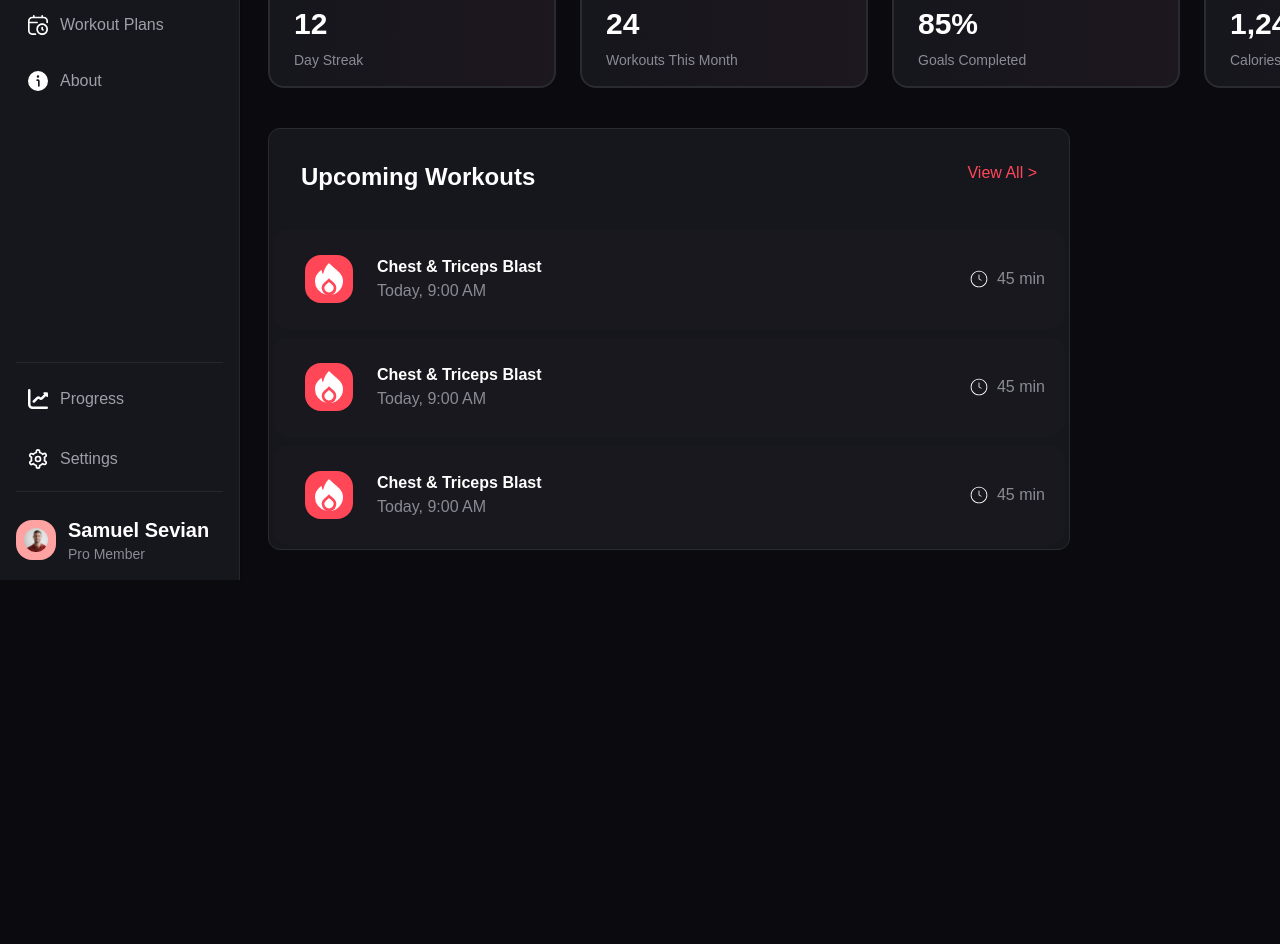
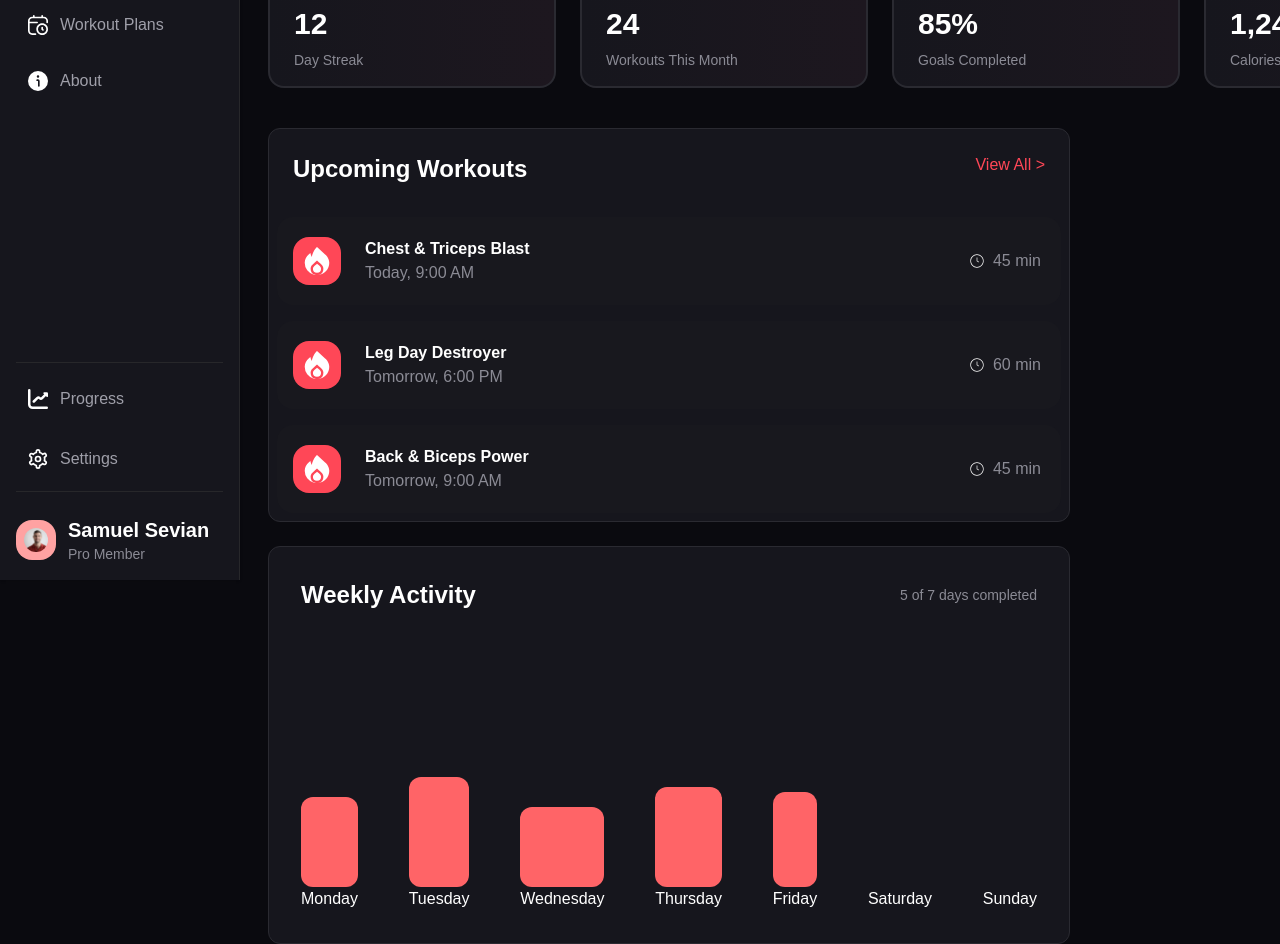
Before and after one commit to blankDignity/Workout-App, a React (Vite) app in the folder frontend/: page / in a window 1280 px wide. Shown: the part 220-1164 px from the top of the page. Before the commit the page ends 800 px from the top, so only its background shows below. Built offline with nearby package versions, Linux system fonts and the light colour scheme; a web font is replaced by a local one.

Commit message:
added weekly activity component

```diff
--- a/frontend/src/components/upcomingWorkouts.tsx
+++ b/frontend/src/components/upcomingWorkouts.tsx
@@ -6,12 +6,12 @@ const upcomingWorkouts: UpcomingWorkout[] = [{
   label: "Chest & Triceps Blast", dateAndTime: "Today, 9:00 AM", duration: "45 min"
 },
   {
-    label: "Chest & Triceps Blast", dateAndTime: "Today, 9:00 AM", duration: "45 min"
-  }, {label: "Chest & Triceps Blast", dateAndTime: "Today, 9:00 AM", duration: "45 min"}]
+    label: "Leg Day Destroyer", dateAndTime: "Tomorrow, 6:00 PM", duration: "60 min"
+  }, {label: "Back & Biceps Power", dateAndTime: "Tomorrow, 9:00 AM", duration: "45 min"}]
 
 export function UpcomingWorkouts() {
-  return (<div className="flex flex-col w-200.5 border border-[#2a2a31] *:p-8 rounded-xl mt-10 bg-[#16161d]">
-    <div className={"flex justify-between"}>
+  return (<div className="flex flex-col w-200.5 border border-[#2a2a31] rounded-xl mt-10 bg-[#16161d]">
+    <div className={"flex justify-between p-6"}>
       <span className={"font-bold text-2xl flex-100"}>Upcoming Workouts</span>
       <Link to={"/workoutPlans"} className={"text-[#ff4757] group"}>
         <span className={"group-hover:underline"}>View All </span>
--- /dev/null
+++ b/frontend/src/components/weeklyActivity.tsx
@@ -0,0 +1,30 @@
+import {WeeklyActivityBar} from "./weeklyActivityBar.tsx";
+
+const timeSpentWorkingOut = [
+  {day: "Monday", duration: 90 },
+  {day: "Tuesday", duration: 110},
+  {day: "Wednesday", duration: 80},
+  {day: "Thursday", duration: 100},
+  {day: "Friday", duration: 95},
+  {day: "Saturday", duration: 0},
+  {day: "Sunday", duration: 0},
+]
+
+
+export function WeeklyActivity() {
+  return (
+      <div className={"w-200.5 bg-[#16161d] border border-[#2a2a31] mt-6 rounded-xl"}>
+        <div className={"flex justify-between items-center p-8"}>
+          <div className={"font-bold text-2xl flex-100"}>Weekly Activity</div>
+          <div className={"text-[#8b8b95] text-sm"}>5 of 7 days completed</div>
+        </div>
+
+        <div className={"flex justify-between items-center p-8 h-75"}>
+        {timeSpentWorkingOut.map((day) => (
+            <WeeklyActivityBar dayBar={day}/>
+        ))}
+        </div>
+
+      </div>
+  );
+}
--- /dev/null
+++ b/frontend/src/components/weeklyActivityBar.tsx
@@ -0,0 +1,16 @@
+import type {TimeSpentWorkingOut} from "../types/timeSpentWorkingOut.ts";
+
+type dayBarProps = {
+  dayBar: TimeSpentWorkingOut
+}
+
+export function WeeklyActivityBar({dayBar}: dayBarProps) {
+  return (
+      <div className={"flex flex-col h-full justify-end"}>
+
+        <div style={{height: `${dayBar.duration}px`}}
+             className={`bg-red-400 rounded-xl`}></div>
+        <div>{dayBar.day}</div>
+      </div>
+  )
+}
--- a/frontend/src/components/workoutCard.tsx
+++ b/frontend/src/components/workoutCard.tsx
@@ -5,9 +5,9 @@ interface WorkoutCardProps {
 }
 
 export function WorkoutCard({workout}: WorkoutCardProps) {
-  return (<div className={"flex justify-between items-center bg-[#18181e] hover:bg-[#1e1e26] m-1 rounded-2xl h-25"}>
-    <div className={"flex gap-6 items-center"}>
-      <svg className={"w-12 h-12 bg-[#ff4757] p-2 rounded-2xl"} fill="white" id="Layer_1" data-name="Layer 1"
+  return (<div className={"flex justify-between items-center bg-[#18181e] hover:bg-[#1e1e26] m-2 rounded-2xl h-22"}>
+    <div className={"flex gap-6 items-center p-4"}>
+      <svg className={"w-12 h-12 bg-[#ff4757] p-2.5 rounded-2xl"} fill="white" id="Layer_1" data-name="Layer 1"
            viewBox="0 0 24 24">
         <path
             d="M15.477,18.61c0-1.283-.808-2.029-2.357-3.344-.35-.3-.728-.618-1.118-.972-.445.409-.868.769-1.256,1.1C9.2,16.7,8.523,17.339,8.523,18.61a3.477,3.477,0,0,0,6.954,0Z"/>
@@ -19,8 +19,8 @@ export function WorkoutCard({workout}: WorkoutCardProps) {
         <div className={"text-[#8b8b95]"}>{workout.dateAndTime}</div>
       </div>
     </div>
-    <div className={"flex gap-2 -mr-3 text-[#8b8b95] items-center font-medium"}>
-      <svg className="w-5" viewBox="0 0 24 24">
+    <div className={"flex gap-2 -mr-3 p-8 text-[#8b8b95] items-center font-medium"}>
+      <svg className="w-4" viewBox="0 0 24 24">
         <path fill="#ffffff"
               d="M14.848 13.067L12.5 11.711V7a.5.5 0 0 0-1 0v5a.5.5 0 0 0 .25.433l2.598 1.5a.496.496 0 0 0 .682-.183a.5.5 0 0 0-.182-.683zM12 2C6.477 2 2 6.477 2 12s4.477 10 10 10c5.52-.006 9.994-4.48 10-10c0-5.523-4.477-10-10-10zm0 19a9 9 0 1 1 0-18a9.01 9.01 0 0 1 9 9a9 9 0 0 1-9 9z"/>
       </svg>
--- a/frontend/src/pages/home.tsx
+++ b/frontend/src/pages/home.tsx
@@ -1,5 +1,6 @@
 import {Card} from "../components/card.tsx";
 import {UpcomingWorkouts} from "../components/upcomingWorkouts.tsx";
+import {WeeklyActivity} from "../components/weeklyActivity.tsx";
 
 function Home() {
 
@@ -19,6 +20,7 @@ function Home() {
       </div>
 
       <UpcomingWorkouts/>
+      <WeeklyActivity/>
     </div>
   </>)
 }
--- /dev/null
+++ b/frontend/src/types/timeSpentWorkingOut.ts
@@ -0,0 +1,4 @@
+export interface TimeSpentWorkingOut {
+  day: string,
+  duration: number,
+}
```
